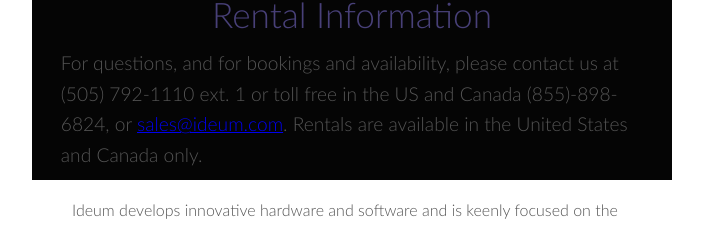
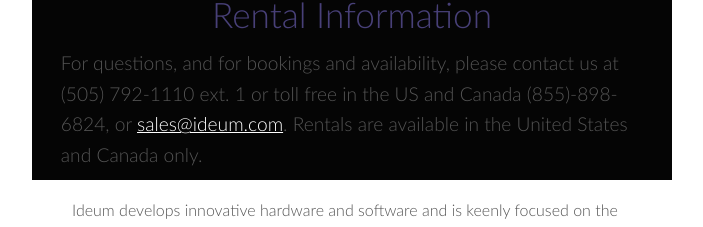
Before and after one commit to ideum/m.ideum, a Jekyll site: the page built from rentals.html, in a window 1280 px wide. Shown: the part 6154-6381 px from the top of the page, without its empty margins (288-991 px from the left). Built offline with Jekyll 4.4.1, drawn with Linux system fonts in a browser that asks for light colours.

Commit message:
fix link color in rentals footer

```diff
--- a/css/main.scss
+++ b/css/main.scss
@@ -113,6 +113,8 @@
 	color: white;
 	text-align: center;
 }
+
+a.whiteText {color:#fff;}
 
 /* ----- top bar styles ----- */
 .top-bar, .top-bar.expanded, .top-bar.expanded .title-area, .rentals-top-bar{
--- a/rentals.html
+++ b/rentals.html
@@ -90,7 +90,7 @@
 <div id="fullSection" class="basicallyBlackBg">
     <h2 class="darkBlueText">Rental Information</h2>
     <p>
-        For questions, and for bookings and availability, please contact us at (505) 792-1110 ext. 1 or toll free in the US and Canada (855)-898-6824, or  <a href="mailto:sales@ideum.com">sales@ideum.com</a>. Rentals are available in the United States and Canada only.
+        For questions, and for bookings and availability, please contact us at (505) 792-1110 ext. 1 or toll free in the US and Canada (855)-898-6824, or  <a class="whiteText" href="mailto:sales@ideum.com">sales@ideum.com</a>. Rentals are available in the United States and Canada only.
     </p>
 </div>
 
```
